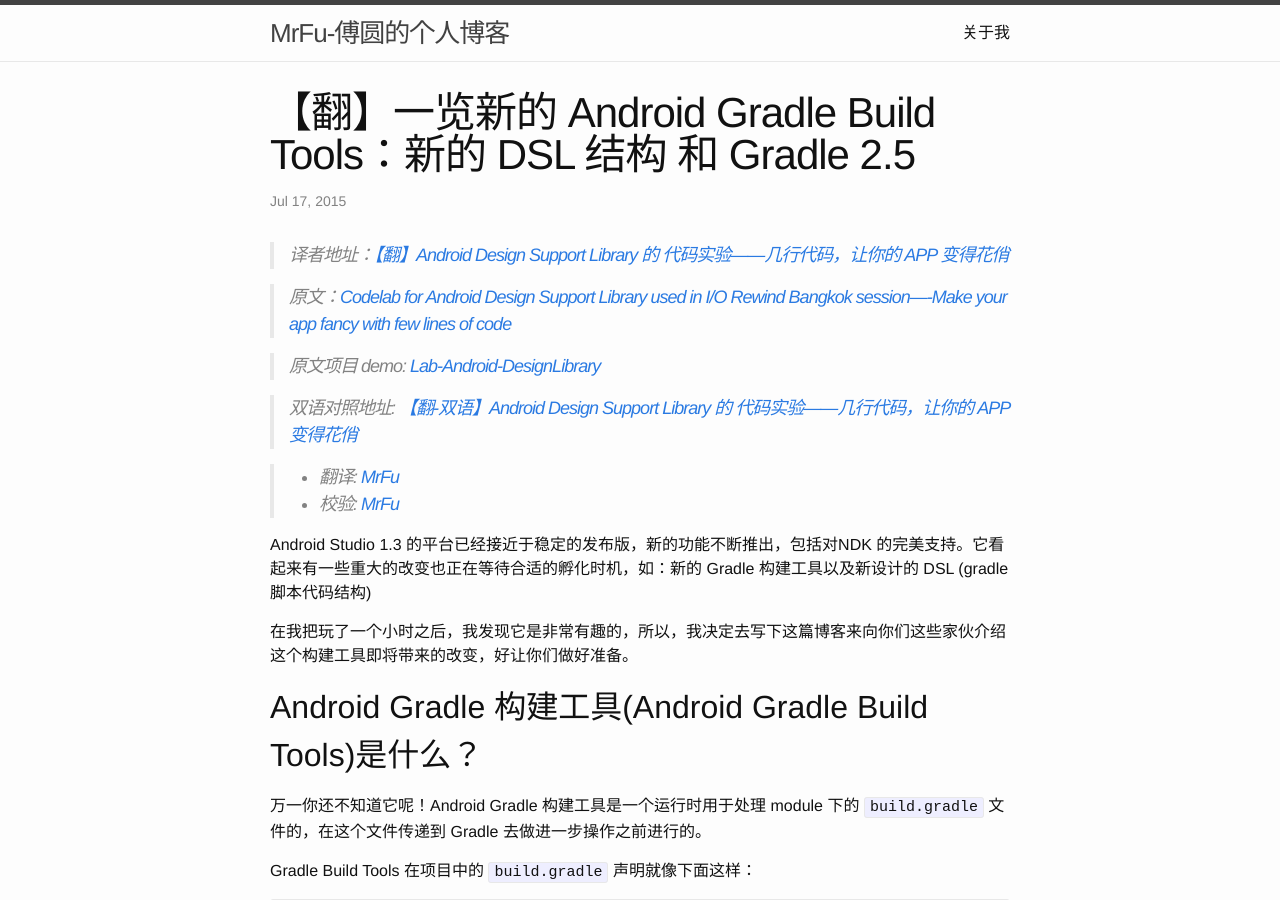
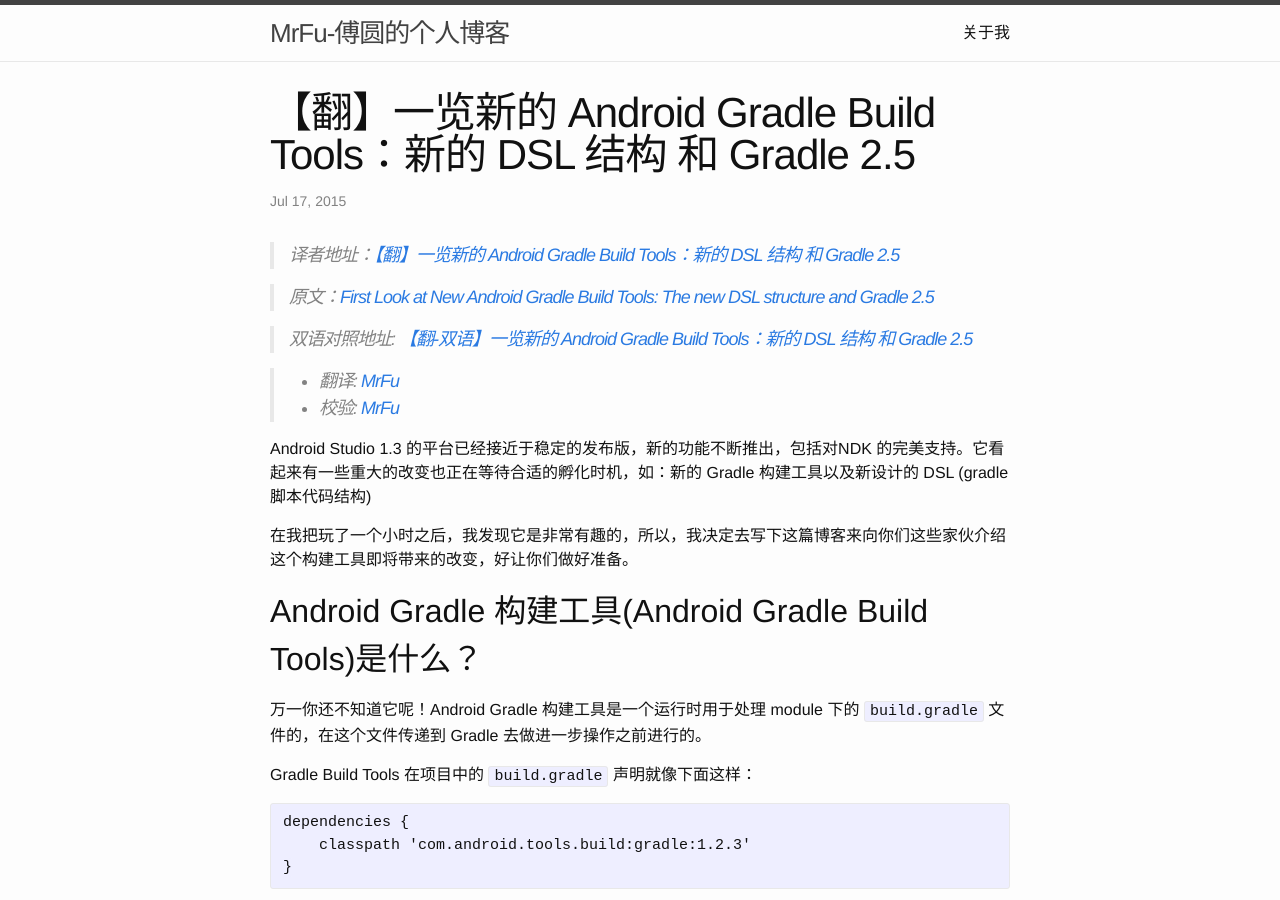
Before and after one commit to MrFuFuFu/mrfufufu.github.io, a Jekyll site: the page built from _posts/2015-07-17-New_Android_Gradle Build_Tools.markdown, in a window 1280 px wide and 900 px high. Built offline with Jekyll 4.4.1, drawn with Linux system fonts in a browser that asks for light colours; Markdown is read by kramdown in place of the engine named in the settings.

Commit message:
add blog new gradle build tools

```diff
--- a/_posts/2015-07-17-New_Android_Gradle Build_Tools.markdown
+++ b/_posts/2015-07-17-New_Android_Gradle Build_Tools.markdown
@@ -6,13 +6,11 @@
 ---
 
 
-> 译者地址：[【翻】Android Design Support Library 的 代码实验——几行代码，让你的 APP 变得花俏](http://mrfufufu.github.io/android/2015/07/17/New_Android_Gradle%20Build_Tools.html)
+> 译者地址：[【翻】一览新的 Android Gradle Build Tools：新的 DSL 结构 和 Gradle 2.5](http://mrfufufu.github.io/android/2015/07/17/New_Android_Gradle%20Build_Tools.html)
 
-> 原文：[Codelab for Android Design Support Library used in I/O Rewind Bangkok session----Make your app fancy with few lines of code](http://inthecheesefactory.com/blog/android-design-support-library-codelab/en)
+> 原文：[First Look at New Android Gradle Build Tools: The new DSL structure and Gradle 2.5](http://inthecheesefactory.com/blog/new-gradle-build-tools-with-gradle-2.5/en)
 
-> 原文项目 demo: [Lab-Android-DesignLibrary](https://github.com/nuuneoi/Lab-Android-DesignLibrary)
-
-> 双语对照地址: [【翻-双语】Android Design Support Library 的 代码实验——几行代码，让你的 APP 变得花俏](http://mrfufufu.github.io/english/2015/07/01/Translate_Codelab_Android_Design_Support_Library.html)
+> 双语对照地址: [【翻-双语】一览新的 Android Gradle Build Tools：新的 DSL 结构 和 Gradle 2.5](http://mrfufufu.github.io/english/2015/07/17/Translate_New_Android_Gradle_Build_Tools.html)
 
 >* 翻译: [MrFu](http://mrfufufu.github.io/)
 >* 校验: [MrFu](http://mrfufufu.github.io/)
```
Also changed, not shown: _posts/2015-07-17-Translate_New_Android_Gradle_Build_Tools.markdown (+8 -0 lines).
